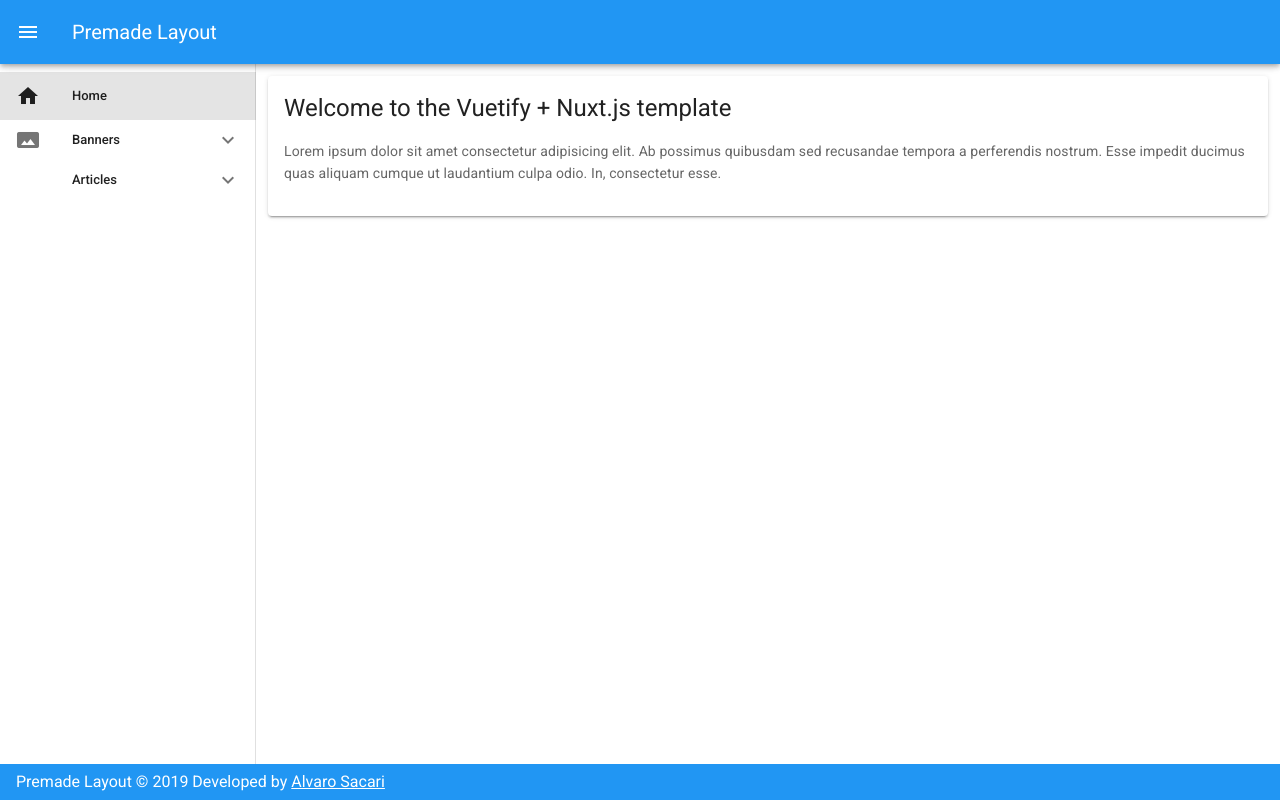
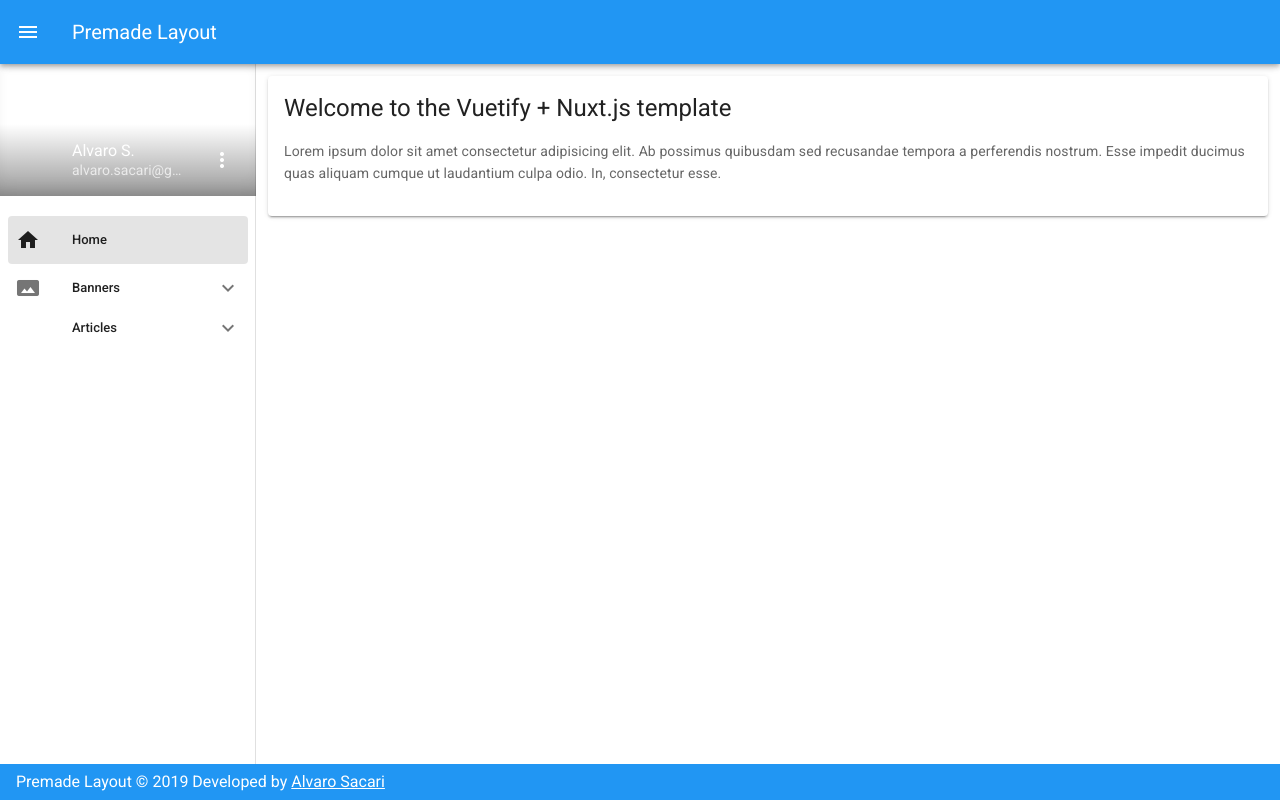
Before and after one commit to alvarosacari/premade-nuxt-layout, a Nuxt app: page / in a window 1280 px wide. Built offline with nearby package versions, Linux system fonts and the light colour scheme.

Commit message:
added user data in navigation drawer

```diff
--- a/components/default_layout/NavigationDrawer.vue
+++ b/components/default_layout/NavigationDrawer.vue
@@ -6,7 +6,34 @@
     fixed
     app
   >
-    <v-list dense>
+    <v-img :aspect-ratio="16/9" :src="require('~/assets/images/material.jpg')">
+      <v-row align="end" class="lightbox fill-height">
+        <v-col class="pb-0">
+          <v-list dark class="pa-0">
+            <v-list-item two-line>
+              <v-list-item-avatar>
+                <v-img :src="require('~/assets/images/face.jpg')" />
+              </v-list-item-avatar>
+
+              <v-list-item-content>
+                <v-list-item-title v-text="user.name" />
+                <v-list-item-subtitle v-text="user.email" />
+              </v-list-item-content>
+
+              <v-list-item-action>
+                <v-btn icon>
+                  <v-icon>
+                    mdi-dots-vertical
+                  </v-icon>
+                </v-btn>
+              </v-list-item-action>
+            </v-list-item>
+          </v-list>
+        </v-col>
+      </v-row>
+    </v-img>
+
+    <v-list dense nav>
       <template v-for="(item,i) in items">
         <template v-if="!item.items">
           <v-list-item
@@ -86,6 +113,15 @@ export default {
     value: {
       type: Object,
       default () { return {} }
+    }
+  },
+
+  data () {
+    return {
+      user: {
+        name: 'Alvaro S.',
+        email: 'alvaro.sacari@gmail.com'
+      }
     }
   },
 
@@ -185,3 +221,14 @@ export default {
   }
 }
 </script>
+
+<style lang="scss">
+.v-navigation-drawer {
+  transition: none !important;
+}
+
+.lightbox {
+  box-shadow: 0 0 20px inset rgba(0, 0, 0, 0.2);
+  background-image: linear-gradient(to top, rgba(0, 0, 0, 0.4) 0%, transparent 72px);
+}
+</style>
```
Also changed, not shown: assets/images/face.jpg (added), assets/images/material.jpg (added).
